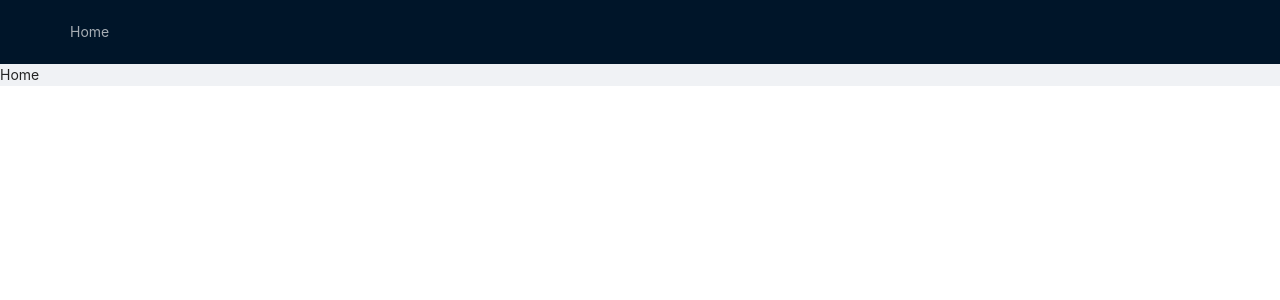
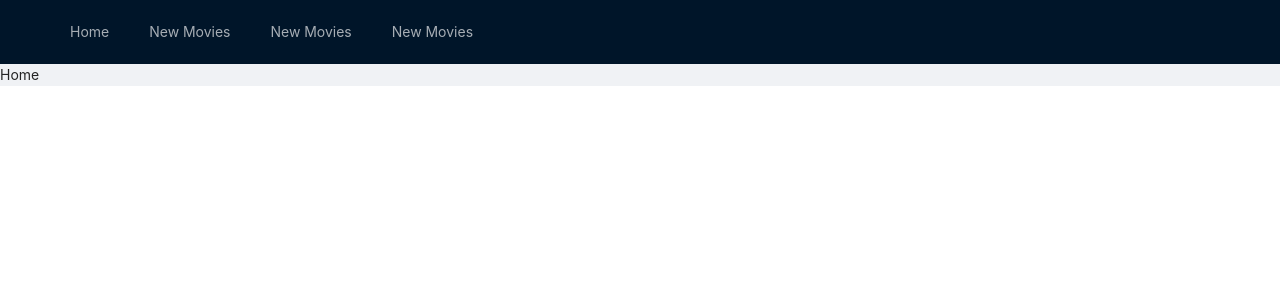
Before and after one commit to alexismansilla/movie-react, a React (Create React App) app: page / in a window 1280 px wide. Shown: the top 300 px of the page. Built offline with nearby package versions, Linux system fonts and the light colour scheme.

Commit message:
Updating navbar.

```diff
--- a/src/components/Menu/Menu.js
+++ b/src/components/Menu/Menu.js
@@ -10,7 +10,19 @@ export default function Menu() {
       <div className="menu-logo">
         <Navbar theme="dark" mode="horizontal" defaultSelectedKey={["1"]}>
           <Navbar.Item key="1">
-          <Link to="/">Home</Link>
+          	<Link to="/">Home</Link>
+          </Navbar.Item>
+
+          <Navbar.Item key="2">
+          	<Link to="/new-movies">New Movies</Link>
+          </Navbar.Item>
+
+          <Navbar.Item key="3">
+          	<Link to="/popular">New Movies</Link>
+          </Navbar.Item>
+
+          <Navbar.Item key="4">
+          	<Link to="/search">New Movies</Link>
           </Navbar.Item>
         </Navbar>
       </div>
```
